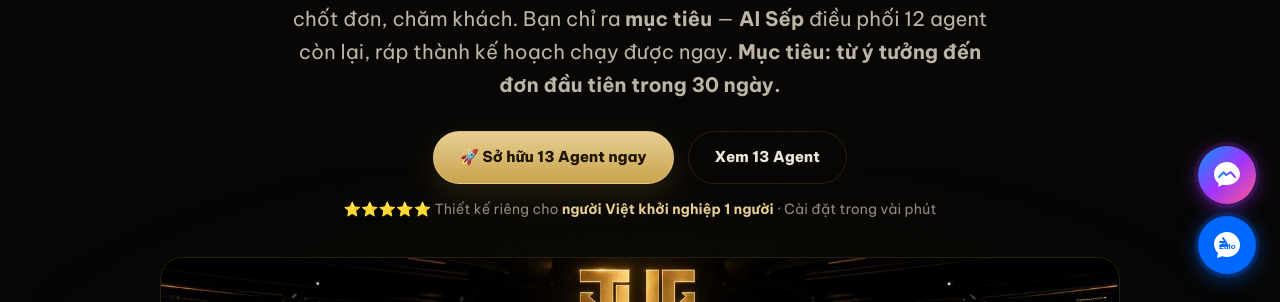
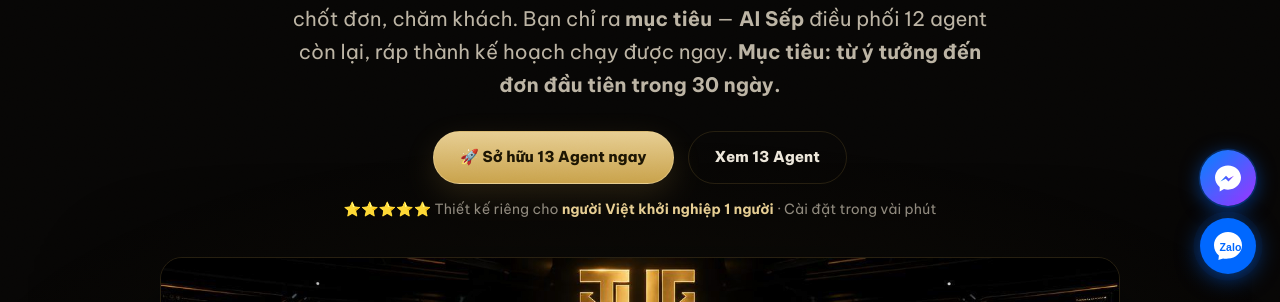
Before and after one commit to testbotpokemongoq2-art/tvg-ai-premium, a website: page index.html in a window 1280 px wide. Shown: the part 498-800 px from the top of the page. Drawn offline with nearby package versions, Linux system fonts and the light colour scheme.

Commit message:
Fix Zalo and Messenger floating button icons

```diff
--- a/index.html
+++ b/index.html
@@ -1094,52 +1094,35 @@ document.querySelectorAll('.agent .thumb img, .get-side img, .ceo-img img, .foun
 })();
 </script>
 
-<!-- Messenger floating button -->
-<a href="https://m.me/61591609824318" target="_blank" rel="noopener" id="messengerBtn" title="Chat Messenger với TVG AI Premium" style="
-  position:fixed;bottom:98px;right:24px;z-index:999;
-  width:58px;height:58px;border-radius:50%;
-  background:linear-gradient(135deg,#0099FF,#A033FF,#FF5C87);
-  display:flex;align-items:center;justify-content:center;
-  box-shadow:0 4px 20px rgba(160,51,255,.45),0 0 0 3px rgba(160,51,255,.15);
-  animation:messengerPulse 2.2s ease-in-out infinite;
-  text-decoration:none;
-">
-  <svg width="30" height="30" viewBox="0 0 30 30" fill="none" xmlns="http://www.w3.org/2000/svg">
-    <path d="M15 2C7.82 2 2 7.37 2 14c0 3.7 1.72 7.02 4.45 9.3V27l4.08-2.24A13.7 13.7 0 0015 25c7.18 0 13-5.37 13-11S22.18 2 15 2z" fill="white"/>
-    <path d="M7 17l4.5-4.8 2.8 2.8 4.4-2.8L23 17" stroke="url(#mg)" stroke-width="2" stroke-linecap="round" stroke-linejoin="round"/>
-    <defs><linearGradient id="mg" x1="7" y1="17" x2="23" y2="12" gradientUnits="userSpaceOnUse"><stop stop-color="#0099FF"/><stop offset="1" stop-color="#A033FF"/></linearGradient></defs>
+<!-- Chat floating buttons -->
+<style>
+.float-btn{position:fixed;right:24px;z-index:999;width:56px;height:56px;border-radius:50%;display:flex;align-items:center;justify-content:center;text-decoration:none;transition:transform .2s}
+.float-btn:hover{transform:scale(1.1)}
+#messengerBtn{bottom:96px;background:linear-gradient(135deg,#0084FF 0%,#A033FF 100%);box-shadow:0 4px 18px rgba(100,80,255,.5);animation:floatPulse 2.4s ease-in-out infinite}
+#zaloBtn{bottom:28px;background:#0068FF;box-shadow:0 4px 18px rgba(0,104,255,.5);animation:floatPulse 2.4s ease-in-out 0.4s infinite}
+@keyframes floatPulse{0%,100%{box-shadow:0 4px 18px rgba(0,104,255,.5),0 0 0 0 rgba(0,104,255,.3)}60%{box-shadow:0 4px 24px rgba(0,104,255,.6),0 0 0 8px rgba(0,104,255,0)}}
+@media(max-width:759px){#messengerBtn{bottom:148px}#zaloBtn{bottom:82px}}
+</style>
+
+<!-- Messenger -->
+<a href="https://m.me/61591609824318" target="_blank" rel="noopener" id="messengerBtn" class="float-btn" title="Chat Messenger">
+  <svg width="28" height="28" viewBox="0 0 28 28" fill="none" xmlns="http://www.w3.org/2000/svg">
+    <path d="M14 1.5C6.82 1.5 1 6.9 1 13.6c0 3.8 1.8 7.2 4.7 9.5v4.4l4.3-2.4c1.3.4 2.6.6 4 .6 7.18 0 13-5.4 13-12.1S21.18 1.5 14 1.5z" fill="white"/>
+    <path d="M6.5 17.5l5.5-5.8 2.8 2.8 5.2-2.8-5.5 5.8-2.8-2.8-5.2 2.8z" fill="url(#mgrad)"/>
+    <defs>
+      <linearGradient id="mgrad" x1="6.5" y1="17.5" x2="20" y2="11.7" gradientUnits="userSpaceOnUse">
+        <stop stop-color="#0084FF"/><stop offset="1" stop-color="#A033FF"/>
+      </linearGradient>
+    </defs>
   </svg>
 </a>
-<style>
-@keyframes messengerPulse{
-  0%,100%{box-shadow:0 4px 20px rgba(160,51,255,.45),0 0 0 3px rgba(160,51,255,.15)}
-  50%{box-shadow:0 4px 28px rgba(160,51,255,.65),0 0 0 8px rgba(160,51,255,.08)}
-}
-@media(max-width:759px){#messengerBtn{bottom:148px}}
-</style>
 
-<!-- Zalo floating button -->
-<a href="https://zalo.me/0333412369" target="_blank" rel="noopener" id="zaloBtn" title="Chat Zalo với TVG AI Premium" style="
-  position:fixed;bottom:28px;right:24px;z-index:999;
-  width:58px;height:58px;border-radius:50%;
-  background:#0068FF;
-  display:flex;align-items:center;justify-content:center;
-  box-shadow:0 4px 20px rgba(0,104,255,.5),0 0 0 3px rgba(0,104,255,.2);
-  animation:zaloPulse 2.2s ease-in-out infinite;
-  text-decoration:none;
-">
+<!-- Zalo -->
+<a href="https://zalo.me/0333412369" target="_blank" rel="noopener" id="zaloBtn" class="float-btn" title="Chat Zalo">
   <svg width="32" height="32" viewBox="0 0 32 32" fill="none" xmlns="http://www.w3.org/2000/svg">
-    <path d="M16 3C8.82 3 3 8.375 3 15c0 3.56 1.56 6.77 4.07 9.03L6 29l5.23-1.63A13.3 13.3 0 0016 28c7.18 0 13-5.375 13-12S23.18 3 16 3z" fill="white"/>
-    <path d="M9 13h6M9 17h4m-1-8l5 8-5-2" stroke="#0068FF" stroke-width="1.8" stroke-linecap="round" stroke-linejoin="round"/>
-    <text x="8" y="20" font-size="8" font-weight="900" fill="#0068FF" font-family="Arial">Zalo</text>
+    <path d="M16 2C8.27 2 2 7.93 2 15.2c0 4.1 1.9 7.77 4.9 10.2l-.5 4.6 4.7-1.55A14.5 14.5 0 0016 28.4c7.73 0 14-5.93 14-13.2S23.73 2 16 2z" fill="white"/>
+    <text x="7.5" y="21" font-size="10.5" font-weight="900" fill="#0068FF" font-family="Arial,sans-serif">Zalo</text>
   </svg>
 </a>
-<style>
-@keyframes zaloPulse{
-  0%,100%{box-shadow:0 4px 20px rgba(0,104,255,.5),0 0 0 3px rgba(0,104,255,.2)}
-  50%{box-shadow:0 4px 28px rgba(0,104,255,.7),0 0 0 8px rgba(0,104,255,.1)}
-}
-@media(max-width:759px){#zaloBtn{bottom:80px}}
-</style>
 </body>
 </html>
```
